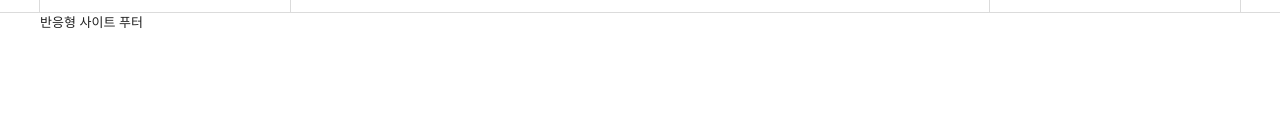
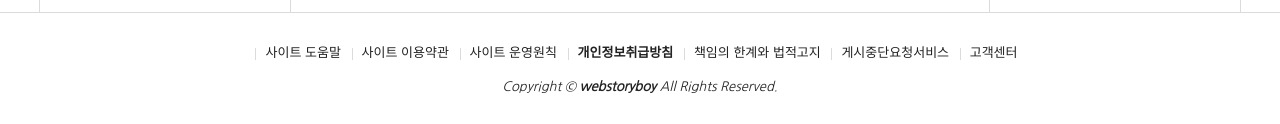
Before and after one commit to dlgmltjr0925/reponsive-web-tutorial, a website: page public/index.html in a window 1280 px wide. Shown: the part 1830-1954 px from the top of the page. Before the commit the page ends 1862 px from the top, so only its background shows below. Drawn offline with Linux system fonts and the light colour scheme; a web font is replaced by a local one.

Commit message:
접기 펼치기

```diff
--- a/public/css/style.css
+++ b/public/css/style.css
@@ -594,6 +594,33 @@ body {
   height: 100%;
 }
 
+/* 푸터 */
+.footer {
+  text-align: center;
+  padding: 30px 50px;
+}
+.footer li {
+  display: inline;
+  padding: 0 7px 0 10px;
+  white-space: nowrap;
+  position: relative;
+}
+.footer li::before {
+  content: '';
+  width: 1px;
+  height: 12px;
+  background: #dbdbdb;
+  position: absolute;
+  left: 0;
+  top: 2px;
+}
+.footer li::before:nth-child(1) {
+  width: 0;
+}
+.footer address {
+  padding-top: 15px;
+}
+
 /* mediaquery */
 /* 화면너비 0 ~ 1220px */
 @media (max-width: 1220px) {
--- a/public/index.html
+++ b/public/index.html
@@ -361,7 +361,24 @@
     </main>
     <footer id='footer'>
         <div class="container">
-            <h2>반응형 사이트 푸터</h2>
+            <div class="row">
+                <div class="footer">
+                    <ul>
+                        <li><a href="#">사이트 도움말</a></li>
+                        <li><a href="#">사이트 이용약관</a></li>
+                        <li><a href="#">사이트 운영원칙</a></li>
+                        <li><a href="#"><strong>개인정보취급방침</strong></a></li>
+                        <li><a href="#">책임의 한계와 법적고지</a></li>
+                        <li><a href="#">게시중단요청서비스</a></li>
+                        <li><a href="#">고객센터</a></li>
+                    </ul>
+                    <address>
+                        Copyright ©
+                        <a href="http://webstoryboy.co.kr"><strong>webstoryboy</strong></a>
+                        All Rights Reserved.
+                    </address>
+                </div>
+            </div>
         </div>
     </footer>
     <!-- //footer -->
@@ -372,10 +389,33 @@
     <script src="js/slick.min.js"></script>
     <script src="js/lightgallery.min.js"></script>
     <script>
+        // 접기 펼치기
+        $('.btn').click(e => {
+             e.preventDefault();
+             $('.nav').slideToggle();
+             $('.btn').toggleClass('open');
+
+             if ($('.btn').hasClass('open')) {
+                $('.btn').find('i').attr("class", "fa fa-angle-up");
+             } else {
+                $('.btn').find('i').attr("class", "fa fa-angle-down");
+             }
+        })
+
+        $(window).resize(() => {
+            const width = $(window).width();
+            if (width < 600) {
+                $('.nav').removeAttr('style')
+            }
+        })
+
         // 라이트 박스
-        $('.lightbox').lightGallery ({
+        $('.lightbox').lightGallery({
+            autoplay: true,
+            pause: 3000,
+            progressBar: true
+        })
 
-        })
         $(".slider").slick({
             dots: true,
             autoplay: true,
```
